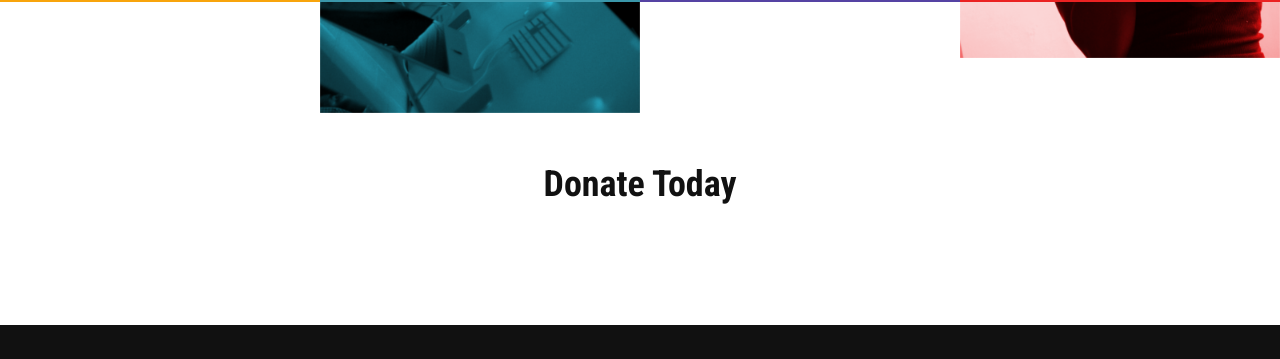
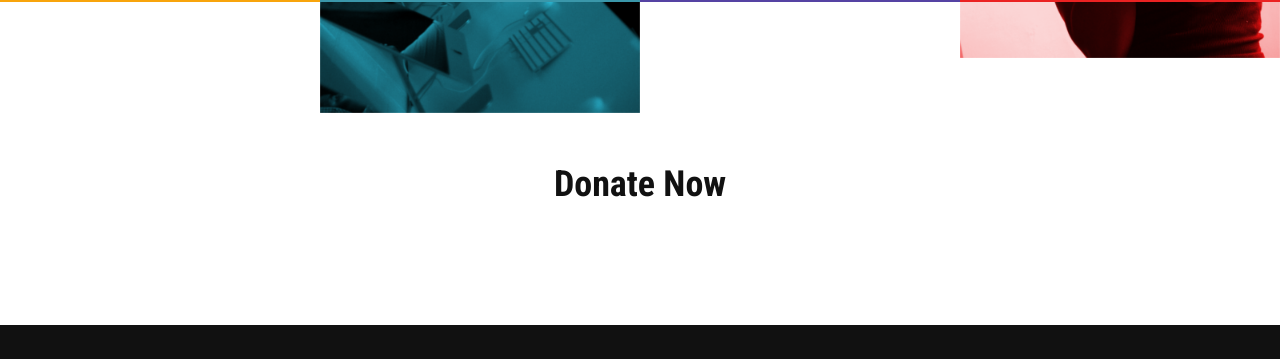
Before and after one commit to TheFuturesFund/thefuturesfund.github.io, a Jekyll site: the page built from pages/donate.html, in a window 1280 px wide. Shown: the part 563-922 px from the top of the page. Built offline with Jekyll 4.4.1, drawn with Linux system fonts in a browser that asks for light colours; nearby versions of some CDN libraries.

Commit message:
Update donate.html

```diff
--- a/pages/donate.html
+++ b/pages/donate.html
@@ -5,7 +5,7 @@ permalink: /donate/
 
 {% include promo-banner.html %}
 
-<h1 id="donation-header">Donate Today</h1>
+<h1 id="donation-header">Donate Now</h1>
 
 <div class='donation-container'>
 
```
